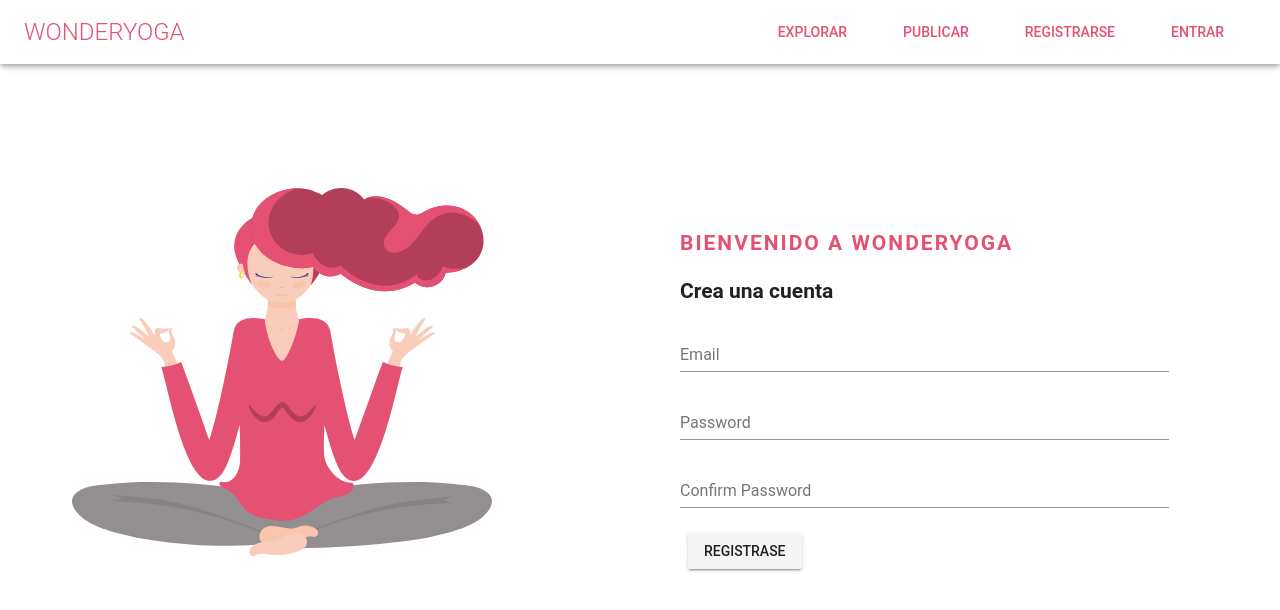
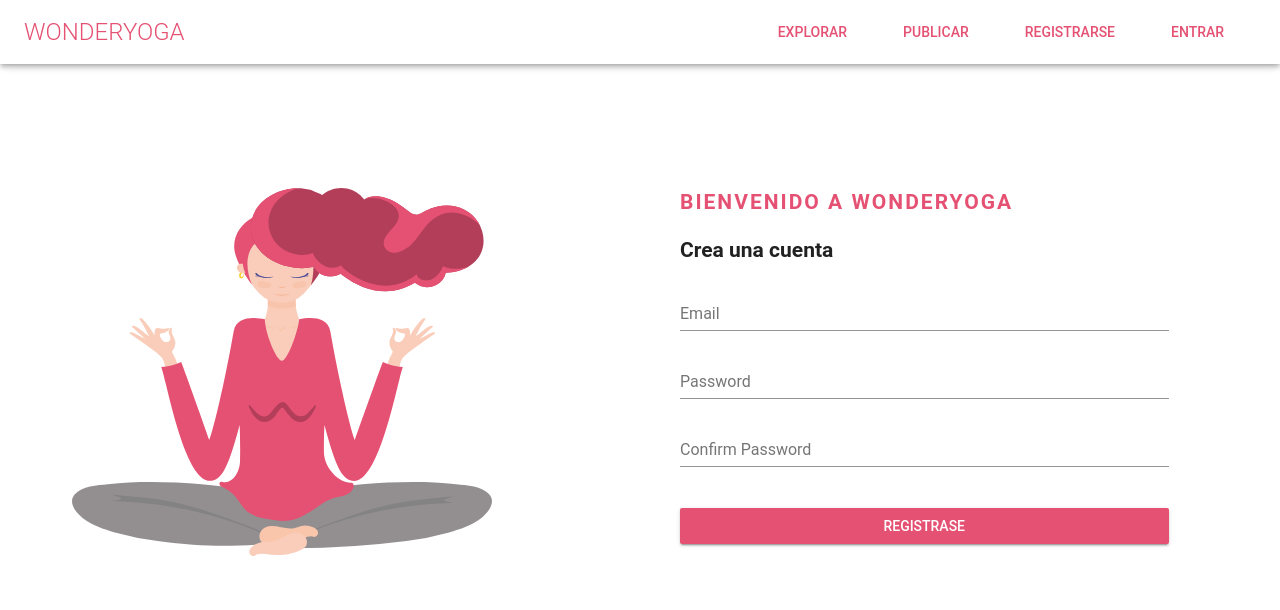
Before and after one commit to ineslaram/wonderyoga, a Vue app: page /registrarse in a window 1280 px wide. Shown: the top 610 px of the page. Built offline with nearby package versions, Linux system fonts and the light colour scheme; a small style sheet from the web is missing.

Commit message:
ui fixes in register

```diff
--- a/src/components/users/RegisterForm.vue
+++ b/src/components/users/RegisterForm.vue
@@ -1,13 +1,13 @@
 <template>
-  <v-container class="register-container">
+  <v-container >
     <v-layout row >
-      <v-flex xs12 sm6 lg6>
+      <v-flex class="image-container" xs12 sm6 lg6>
         <img class="register-image" src="../../../src/assets/register_image.svg">
       </v-flex>
 
       <v-flex xs12 sm6 lg6>
         <v-card-text>
-          <v-container>
+          <v-container class="register-form">
             <h1 class="register-title primary--text mb-3">Bienvenido a WonderYoga</h1>
             <h2 class="mb-3">Crea una cuenta</h2>
             <form @submit.prevent="onSignUp">
@@ -50,8 +50,8 @@
               </v-layout>
 
               <v-layout row>
-                <v-flex xs12>
-                  <v-btn type="submit">Registrase</v-btn>
+                <v-flex xs12 mt-3>
+                  <v-btn block color="primary" type="submit">Registrase</v-btn>
                 </v-flex>
               </v-layout>
             </form>
@@ -107,8 +107,13 @@
   margin-top: 100px;
 }
 
+.image-container{
+ margin-top: 100px;
+}
+
 .register-image{
   width: 30rem;
+
 }
 
 .register-title{
@@ -116,4 +121,8 @@
   font-weight: bold;
   letter-spacing: 2px;;
 }
+
+.register-form{
+   margin-top: 59px;
+}
 </style>
```
